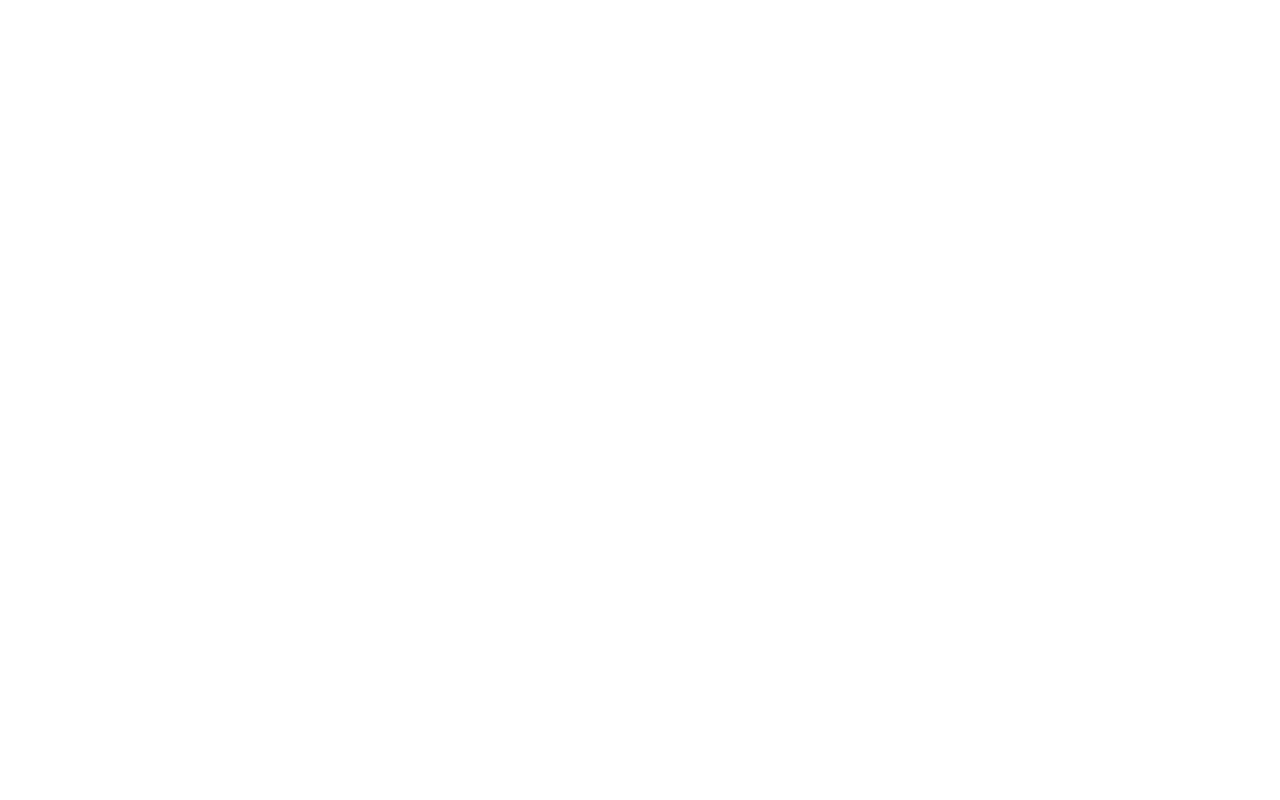
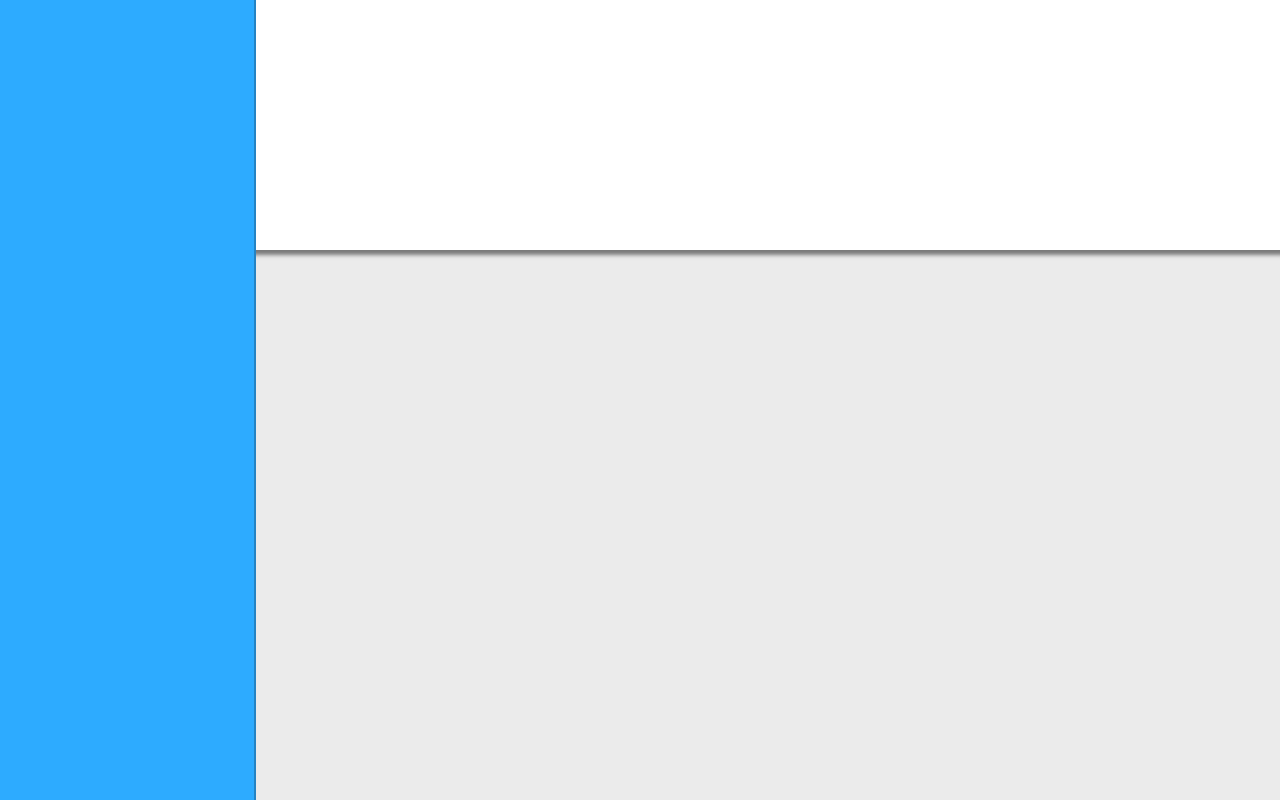
Before and after one commit to XenoNick/odin_Dashboard, a plain HTML site: page index.html in a window 1280 px wide. Drawn offline with Linux system fonts and the light colour scheme.

Commit message:
Setup the grid for the dashboard

```diff
--- a/index.html
+++ b/index.html
@@ -10,7 +10,11 @@
 </head>
 
 <body>
-
+    <div id="container">
+        <nav class="sections nav"></nav>
+        <header class="sections header"></header>
+        <main class="sections main"></main>
+    </div>
 </body>
 
 </html>
--- a/styles.css
+++ b/styles.css
@@ -0,0 +1,34 @@
+body{
+    padding: 0;
+    margin: 0;
+    min-height: 100vh;
+    box-sizing: border-box;
+    display: flex;
+}
+#container{
+    flex: 1 1 0;
+    display: grid;
+    grid-template: 250px 1fr/ minmax(max-content, 1fr) 4fr;
+    grid-template-areas:
+    "nav header"
+    "nav main"
+    ;
+}
+.sections{
+
+}
+.header{
+    grid-area: header;
+    box-shadow: 0 0 4px 5px rgb(122, 122, 122);
+    z-index: 1;
+}
+.nav{
+    grid-area: nav;
+    background-color: rgb(45, 171, 255);
+    border-right: 2px solid rgb(36, 131, 195);
+    z-index: 2;
+}
+.main{
+    grid-area: main;
+    background-color: rgb(235, 235, 235);
+}
```
